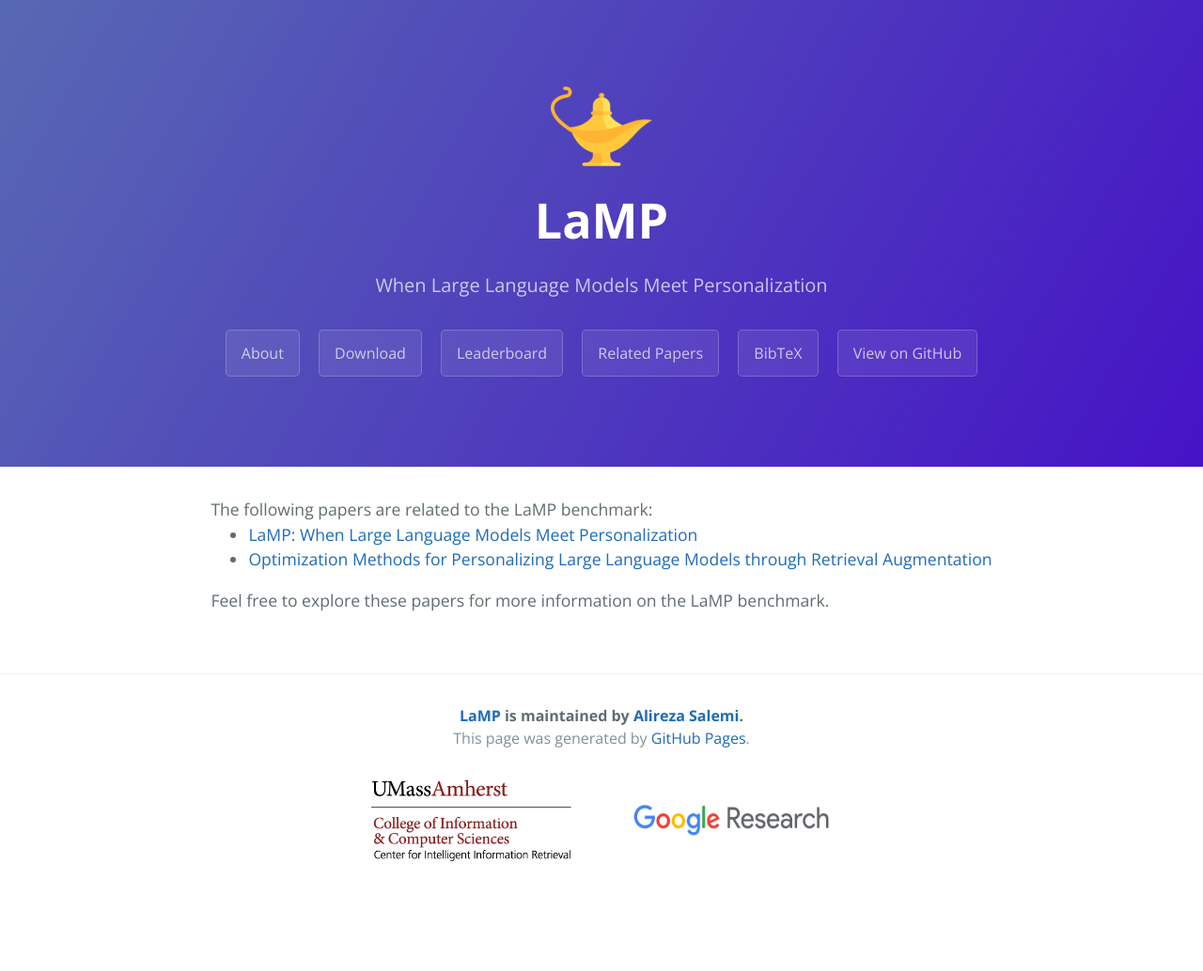
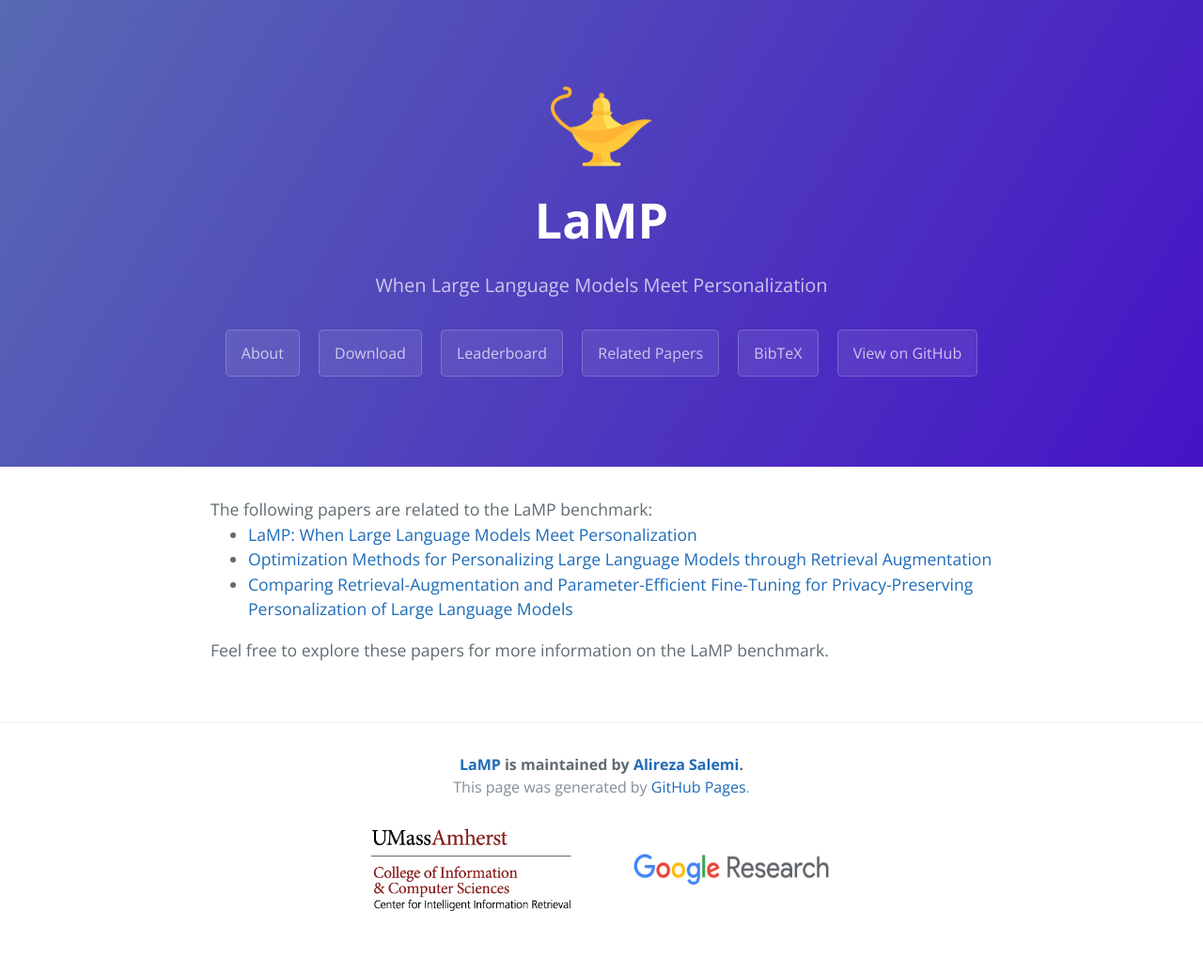
Before and after one commit to LaMP-Benchmark/lamp-benchmark.github.io, a Jekyll site: the page built from related-papers.html, in a window 1280 px wide. Shown: the whole page at 94% size. Built offline with Jekyll 4.4.1, drawn with Linux system fonts in a browser that asks for light colours; before the commit the page ends 981 px from its top, so only the background shows below that.

Commit message:
Update related-papers.html

```diff
--- a/related-papers.html
+++ b/related-papers.html
@@ -11,6 +11,7 @@ The following papers are related to the LaMP benchmark:
 <ul>
    <li><a href="https://arxiv.org/abs/2304.11406">LaMP: When Large Language Models Meet Personalization</a></li>
    <li><a href="https://arxiv.org/abs/2404.05970">Optimization Methods for Personalizing Large Language Models through Retrieval Augmentation</a></li>
+   <li><a href="https://arxiv.org/abs/2409.09510">Comparing Retrieval-Augmentation and Parameter-Efficient Fine-Tuning for Privacy-Preserving Personalization of Large Language Models</a></li>
  </ul>
 
 
```
